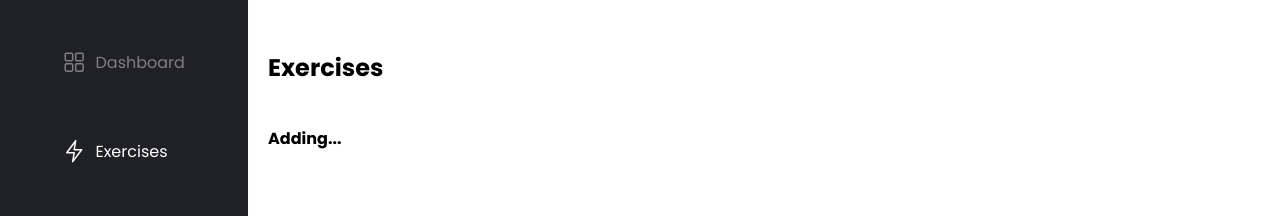
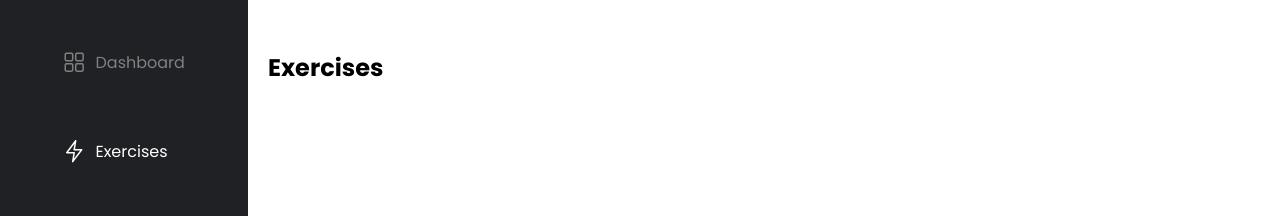
Before and after one commit to ParasArya289/fitnessTracker, a React (Create React App) app: page /exercises in a window 1280 px wide. Shown: the top 216 px of the page. Built offline with nearby package versions, Linux system fonts and the light colour scheme.

Commit message:
feat: handling loading states

```diff
--- a/src/Pages/Exercises/Exercises.js
+++ b/src/Pages/Exercises/Exercises.js
@@ -52,9 +52,9 @@ export const Exercises = () => {
       <h1>Exercises</h1>
       {loading && <h4>Loading...</h4>}
       <div className="exericise__container">
-        {exerciseLoading && <h4>Adding...</h4>}
+        {exerciseLoading.adding && <h4>Adding...</h4>}
         {exercises.map((exercise) => (
-          <ExerciseCard exercise={exercise} />
+          <ExerciseCard key={exercies._id} {...exercise} />
         ))}
       </div>
       <ExerciseModal>
```
